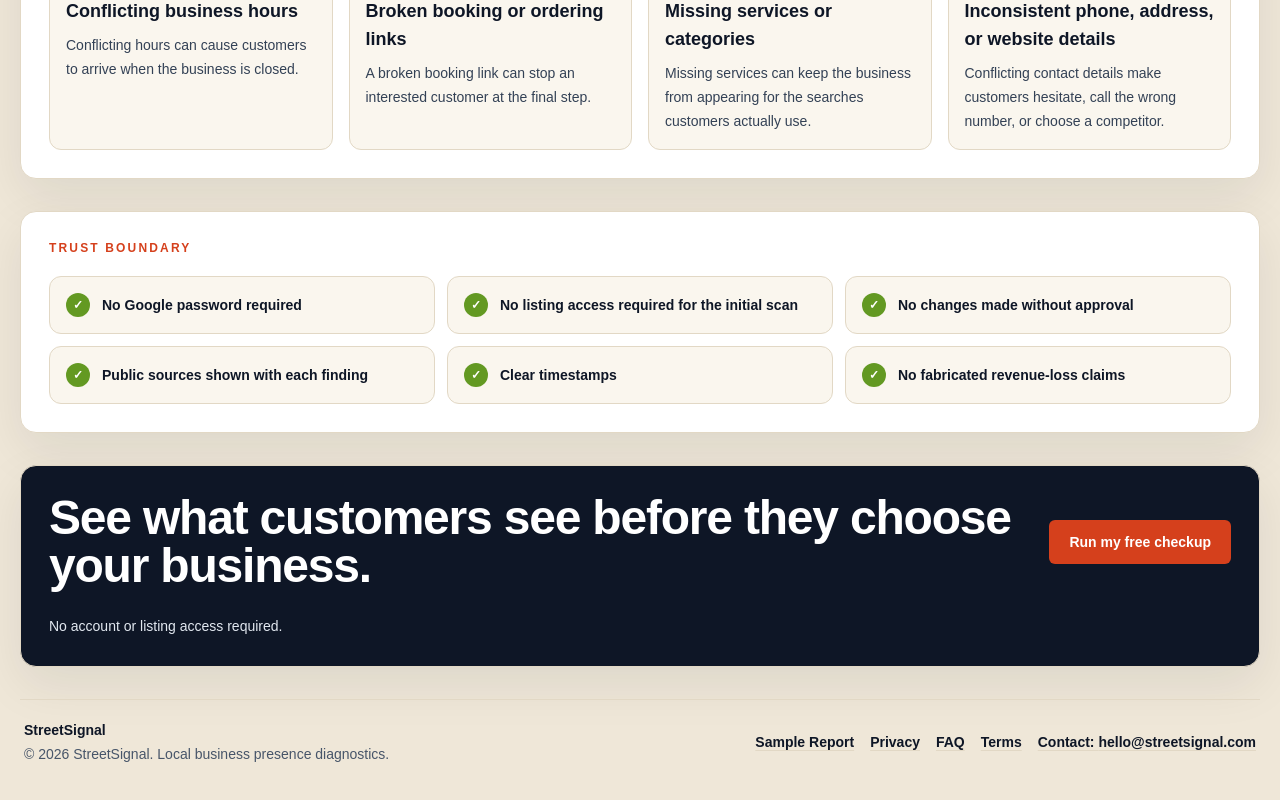
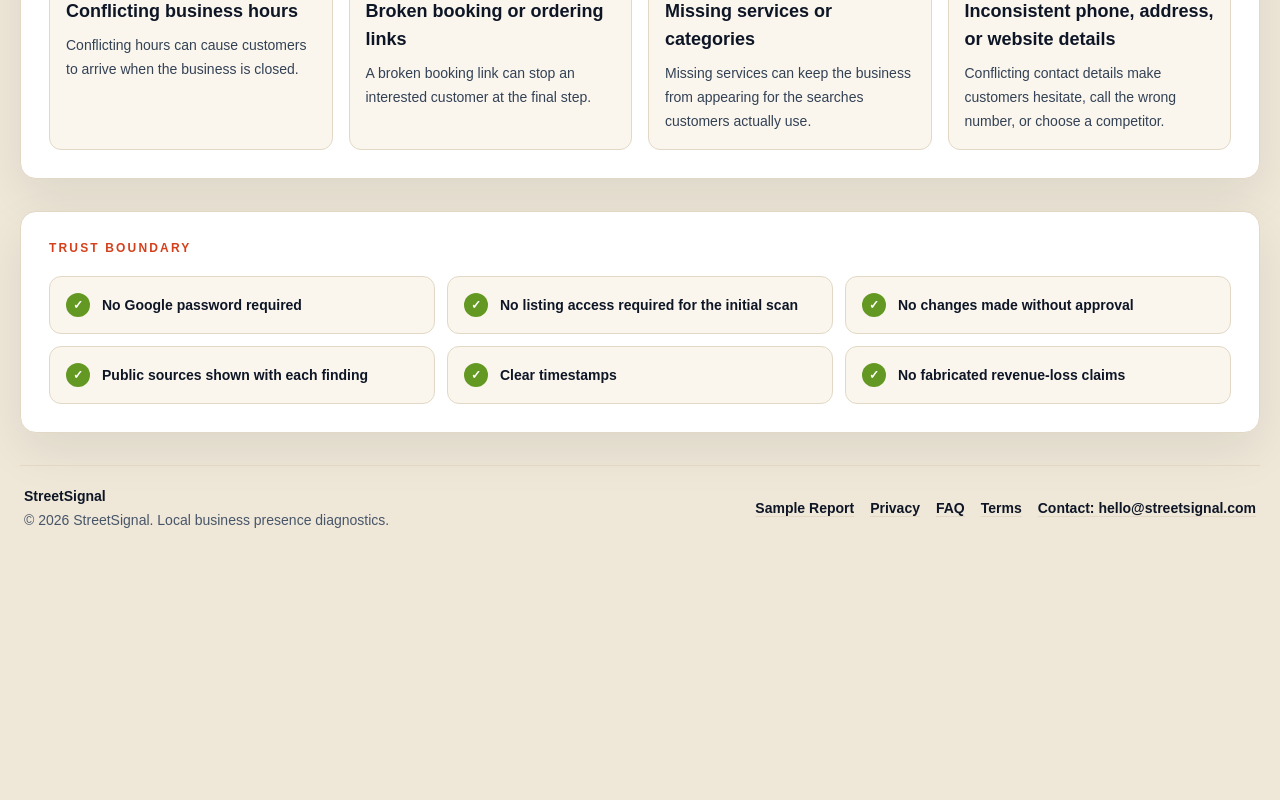
Before and after one commit to glassonglassharley/Business-Scope, a Next.js app: page / in a window 1280 px wide. Shown: the part 1666-2466 px from the top of the page. After the commit the page ends 2240 px from the top, so only its background shows below. Built offline with nearby package versions, Linux system fonts and the light colour scheme.

Commit message:
fix: remove final homepage cta box

```diff
--- a/src/app/page.jsx
+++ b/src/app/page.jsx
@@ -136,7 +136,7 @@ export default function Home() {
       </header>
 
       <div id="report-top" className="mx-auto max-w-7xl px-4 py-5 sm:px-5 sm:py-6">
-        {view === "splash" && <PublicHome onRequest={() => document.getElementById("business-search")?.scrollIntoView({ block: "start" })} onAuditComplete={handleCreateAudit} />}
+        {view === "splash" && <PublicHome onAuditComplete={handleCreateAudit} />}
         {view === "request" && <VisibilitySnapshotRequest />}
 
         {ownerMode && view === "dashboard" && (
@@ -162,7 +162,7 @@ export default function Home() {
   );
 }
 
-function PublicHome({ onRequest, onAuditComplete }) {
+function PublicHome({ onAuditComplete }) {
   const checkedDate = useMemo(() => new Intl.DateTimeFormat("en-US", { month: "long", day: "numeric", year: "numeric" }).format(new Date()), []);
 
   return (
@@ -185,7 +185,6 @@ function PublicHome({ onRequest, onAuditComplete }) {
       <HowItWorks />
       <ProblemSection />
       <TrustSection />
-      <FinalCTA onRequest={onRequest} />
       <SiteFooter />
     </div>
   );
@@ -285,16 +284,6 @@ function TrustSection() {
       <div className="grid gap-3 sm:grid-cols-2 lg:grid-cols-3">
         {trustPoints.map((point) => <div key={point} className="trust-point"><span aria-hidden="true">✓</span>{point}</div>)}
       </div>
-    </section>
-  );
-}
-
-function FinalCTA({ onRequest }) {
-  return (
-    <section className="final-cta">
-      <h2>See what customers see before they choose your business.</h2>
-      <button className="primary-button" type="button" onClick={onRequest}>Run my free checkup</button>
-      <p>No account or listing access required.</p>
     </section>
   );
 }
```
